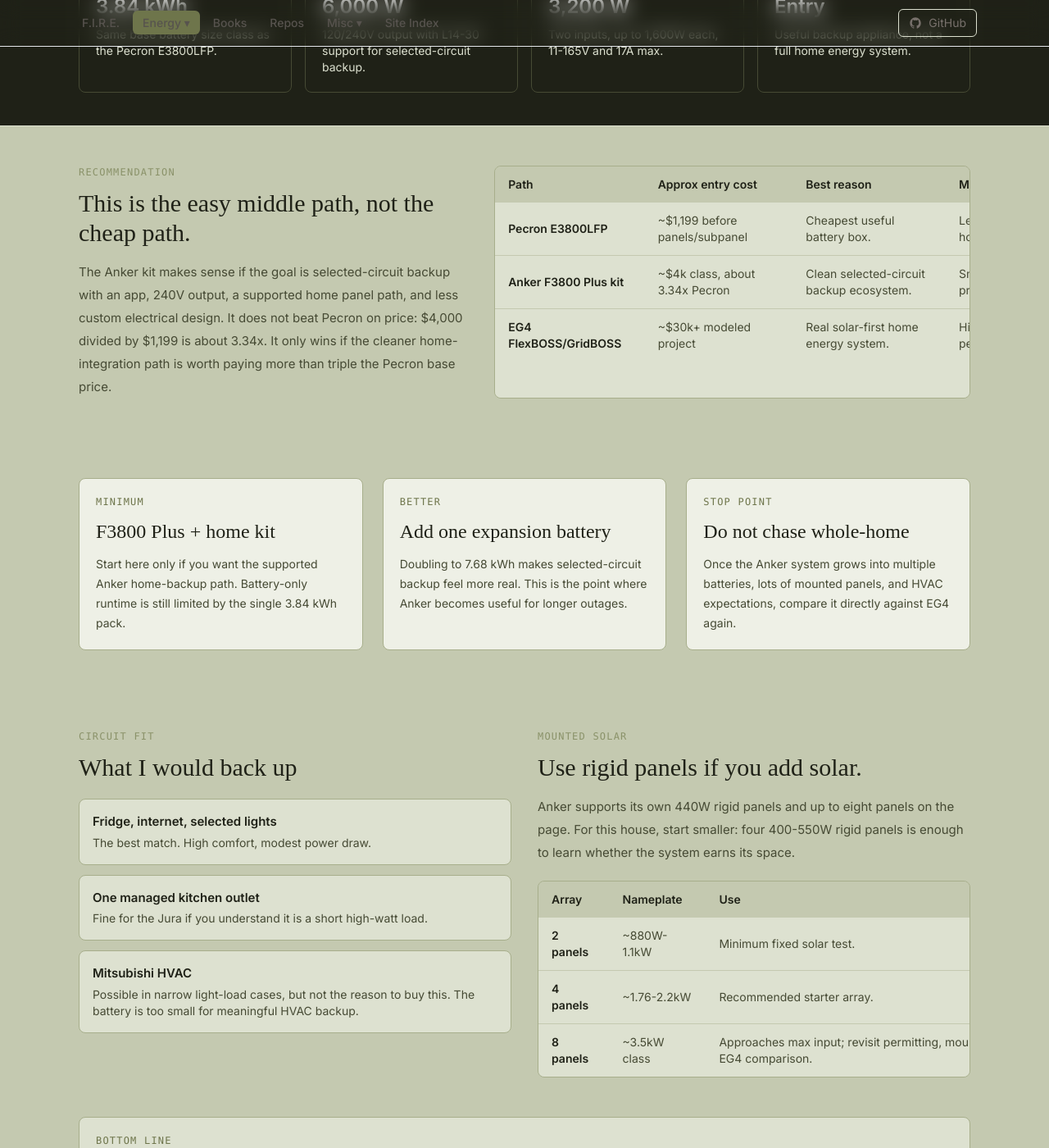
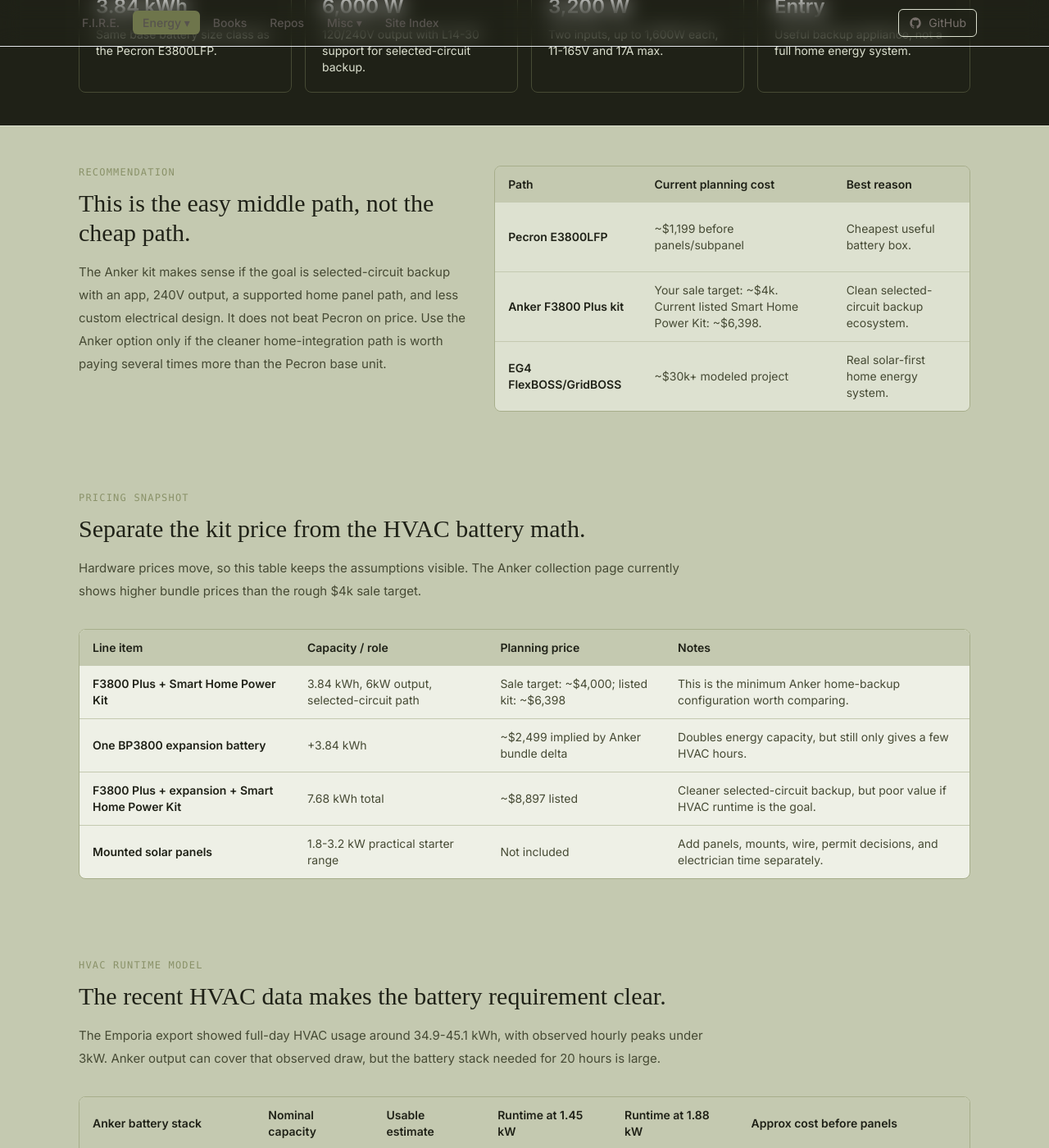
Before and after one commit to techmore/techmore.github.io, a Jekyll site: the page built from pages/energy-monitoring/anker.html, in a window 1280 px wide and 1400 px high, scrolled down 495 px. Shown: the whole window at 82% size. Built offline with Jekyll 4.4.1, drawn with Linux system fonts in a browser that asks for light colours; nearby versions of some CDN libraries; some web fonts are replaced; some of the changed text lies outside the part shown.

Commit message:
Improve Anker pricing breakdown

```diff
--- a/pages/energy-monitoring/anker.html
+++ b/pages/energy-monitoring/anker.html
@@ -47,7 +47,7 @@ title: Anker Backup Plan - Techmore
         <p class="font-mono text-xs tracking-widest uppercase text-olive-500">Recommendation</p>
         <h2 class="mt-3 text-3xl text-olive-950">This is the easy middle path, not the cheap path.</h2>
         <p class="mt-4 text-olive-800 leading-7">
-          The Anker kit makes sense if the goal is selected-circuit backup with an app, 240V output, a supported home panel path, and less custom electrical design. It does not beat Pecron on price: $4,000 divided by $1,199 is about 3.34x. It only wins if the cleaner home-integration path is worth paying more than triple the Pecron base price.
+          The Anker kit makes sense if the goal is selected-circuit backup with an app, 240V output, a supported home panel path, and less custom electrical design. It does not beat Pecron on price. Use the Anker option only if the cleaner home-integration path is worth paying several times more than the Pecron base unit.
         </p>
       </div>
       <div class="overflow-x-auto rounded-lg border border-olive-400 bg-olive-200">
@@ -55,7 +55,7 @@ title: Anker Backup Plan - Techmore
           <thead class="bg-olive-300 text-olive-950">
             <tr>
               <th class="px-4 py-3 font-semibold">Path</th>
-              <th class="px-4 py-3 font-semibold">Approx entry cost</th>
+              <th class="px-4 py-3 font-semibold">Current planning cost</th>
               <th class="px-4 py-3 font-semibold">Best reason</th>
               <th class="px-4 py-3 font-semibold">Main limit</th>
             </tr>
@@ -69,7 +69,7 @@ title: Anker Backup Plan - Techmore
             </tr>
             <tr>
               <td class="px-4 py-3 font-semibold text-olive-950">Anker F3800 Plus kit</td>
-              <td class="px-4 py-3">~$4k class, about 3.34x Pecron</td>
+              <td class="px-4 py-3">Your sale target: ~$4k. Current listed Smart Home Power Kit: ~$6,398.</td>
               <td class="px-4 py-3">Clean selected-circuit backup ecosystem.</td>
               <td class="px-4 py-3">Small battery for the price.</td>
             </tr>
@@ -87,29 +87,115 @@ title: Anker Backup Plan - Techmore
 
   <section class="bg-olive-200/70 border-y border-olive-300">
     <div class="max-w-6xl mx-auto px-4 sm:px-6 lg:px-8 py-12">
-      <div class="grid gap-6 md:grid-cols-3">
-        <div class="rounded-lg border border-olive-400 bg-olive-100 p-5">
-          <p class="font-mono text-xs tracking-widest uppercase text-olive-600">Minimum</p>
-          <h3 class="mt-3 text-2xl text-olive-950">F3800 Plus + home kit</h3>
-          <p class="mt-3 text-sm text-olive-800 leading-6">
-            Start here only if you want the supported Anker home-backup path. Battery-only runtime is still limited by the single 3.84 kWh pack.
-          </p>
-        </div>
-        <div class="rounded-lg border border-olive-400 bg-olive-100 p-5">
-          <p class="font-mono text-xs tracking-widest uppercase text-olive-600">Better</p>
-          <h3 class="mt-3 text-2xl text-olive-950">Add one expansion battery</h3>
-          <p class="mt-3 text-sm text-olive-800 leading-6">
-            Doubling to 7.68 kWh makes selected-circuit backup feel more real. This is the point where Anker becomes useful for longer outages.
-          </p>
-        </div>
-        <div class="rounded-lg border border-olive-400 bg-olive-100 p-5">
-          <p class="font-mono text-xs tracking-widest uppercase text-olive-600">Stop point</p>
-          <h3 class="mt-3 text-2xl text-olive-950">Do not chase whole-home</h3>
-          <p class="mt-3 text-sm text-olive-800 leading-6">
-            Once the Anker system grows into multiple batteries, lots of mounted panels, and HVAC expectations, compare it directly against EG4 again.
-          </p>
-        </div>
+      <div class="max-w-3xl">
+        <p class="font-mono text-xs tracking-widest uppercase text-olive-500">Pricing snapshot</p>
+        <h2 class="mt-3 text-3xl text-olive-950">Separate the kit price from the HVAC battery math.</h2>
+        <p class="mt-4 text-olive-800 leading-7">
+          Hardware prices move, so this table keeps the assumptions visible. The Anker collection page currently shows higher bundle prices than the rough $4k sale target.
+        </p>
       </div>
+      <div class="mt-8 overflow-x-auto rounded-lg border border-olive-400 bg-olive-100">
+        <table class="w-full min-w-[820px] text-left text-sm">
+          <thead class="bg-olive-300 text-olive-950">
+            <tr>
+              <th class="px-4 py-3 font-semibold">Line item</th>
+              <th class="px-4 py-3 font-semibold">Capacity / role</th>
+              <th class="px-4 py-3 font-semibold">Planning price</th>
+              <th class="px-4 py-3 font-semibold">Notes</th>
+            </tr>
+          </thead>
+          <tbody class="divide-y divide-olive-300 text-olive-800">
+            <tr>
+              <td class="px-4 py-3 font-semibold text-olive-950">F3800 Plus + Smart Home Power Kit</td>
+              <td class="px-4 py-3">3.84 kWh, 6kW output, selected-circuit path</td>
+              <td class="px-4 py-3">Sale target: ~$4,000; listed kit: ~$6,398</td>
+              <td class="px-4 py-3">This is the minimum Anker home-backup configuration worth comparing.</td>
+            </tr>
+            <tr>
+              <td class="px-4 py-3 font-semibold text-olive-950">One BP3800 expansion battery</td>
+              <td class="px-4 py-3">+3.84 kWh</td>
+              <td class="px-4 py-3">~$2,499 implied by Anker bundle delta</td>
+              <td class="px-4 py-3">Doubles energy capacity, but still only gives a few HVAC hours.</td>
+            </tr>
+            <tr>
+              <td class="px-4 py-3 font-semibold text-olive-950">F3800 Plus + expansion + Smart Home Power Kit</td>
+              <td class="px-4 py-3">7.68 kWh total</td>
+              <td class="px-4 py-3">~$8,897 listed</td>
+              <td class="px-4 py-3">Cleaner selected-circuit backup, but poor value if HVAC runtime is the goal.</td>
+            </tr>
+            <tr>
+              <td class="px-4 py-3 font-semibold text-olive-950">Mounted solar panels</td>
+              <td class="px-4 py-3">1.8-3.2 kW practical starter range</td>
+              <td class="px-4 py-3">Not included</td>
+              <td class="px-4 py-3">Add panels, mounts, wire, permit decisions, and electrician time separately.</td>
+            </tr>
+          </tbody>
+        </table>
+      </div>
+    </div>
+  </section>
+
+  <section class="max-w-6xl mx-auto px-4 sm:px-6 lg:px-8 py-12">
+    <div class="max-w-3xl">
+      <p class="font-mono text-xs tracking-widest uppercase text-olive-500">HVAC runtime model</p>
+      <h2 class="mt-3 text-3xl text-olive-950">The recent HVAC data makes the battery requirement clear.</h2>
+      <p class="mt-4 text-olive-800 leading-7">
+        The Emporia export showed full-day HVAC usage around 34.9-45.1 kWh, with observed hourly peaks under 3kW. Anker output can cover that observed draw, but the battery stack needed for 20 hours is large.
+      </p>
+    </div>
+    <div class="mt-8 overflow-x-auto rounded-lg border border-olive-400 bg-olive-200">
+      <table class="w-full min-w-[860px] text-left text-sm">
+        <thead class="bg-olive-300 text-olive-950">
+          <tr>
+            <th class="px-4 py-3 font-semibold">Anker battery stack</th>
+            <th class="px-4 py-3 font-semibold">Nominal capacity</th>
+            <th class="px-4 py-3 font-semibold">Usable estimate</th>
+            <th class="px-4 py-3 font-semibold">Runtime at 1.45 kW</th>
+            <th class="px-4 py-3 font-semibold">Runtime at 1.88 kW</th>
+            <th class="px-4 py-3 font-semibold">Approx cost before panels</th>
+          </tr>
+        </thead>
+        <tbody class="divide-y divide-olive-300 text-olive-800">
+          <tr>
+            <td class="px-4 py-3 font-semibold text-olive-950">1 pack: F3800 Plus only</td>
+            <td class="px-4 py-3">3.84 kWh</td>
+            <td class="px-4 py-3">~3.5 kWh</td>
+            <td class="px-4 py-3">~2.4 hours</td>
+            <td class="px-4 py-3">~1.8 hours</td>
+            <td class="px-4 py-3">~$4,000 sale target or ~$6,398 listed kit</td>
+          </tr>
+          <tr>
+            <td class="px-4 py-3 font-semibold text-olive-950">2 packs: +1 BP3800</td>
+            <td class="px-4 py-3">7.68 kWh</td>
+            <td class="px-4 py-3">~6.9 kWh</td>
+            <td class="px-4 py-3">~4.8 hours</td>
+            <td class="px-4 py-3">~3.7 hours</td>
+            <td class="px-4 py-3">~$8,897 listed bundle</td>
+          </tr>
+          <tr>
+            <td class="px-4 py-3 font-semibold text-olive-950">4 packs: F3800 + 3 batteries</td>
+            <td class="px-4 py-3">15.36 kWh</td>
+            <td class="px-4 py-3">~13.8 kWh</td>
+            <td class="px-4 py-3">~9.5 hours</td>
+            <td class="px-4 py-3">~7.3 hours</td>
+            <td class="px-4 py-3">~$13,900 class from listed kit + batteries</td>
+          </tr>
+          <tr>
+            <td class="px-4 py-3 font-semibold text-olive-950">7 packs: F3800 + 6 batteries</td>
+            <td class="px-4 py-3">26.88 kWh</td>
+            <td class="px-4 py-3">~24.2 kWh</td>
+            <td class="px-4 py-3">~16.7 hours</td>
+            <td class="px-4 py-3">~12.9 hours</td>
+            <td class="px-4 py-3">~$21,400 class from listed kit + batteries</td>
+          </tr>
+        </tbody>
+      </table>
+    </div>
+    <div class="mt-6 rounded-lg border border-olive-400 bg-olive-100 p-5">
+      <p class="font-semibold text-olive-950">20-hour answer</p>
+      <p class="mt-2 text-sm text-olive-800 leading-6">
+        Battery-only, one Anker stack does not cleanly hit 20 hours for the recent full-day HVAC loads. To reach 20 hours at the observed 1.45-1.88 kW average draw, the system needs about 29-38 kWh usable. Maxed Anker expansion is still short without solar contribution. With strong daytime solar, the maxed stack may become workable for mild/moderate HVAC days, but this is no longer a cheap entry system.
+      </p>
     </div>
   </section>
 
```
